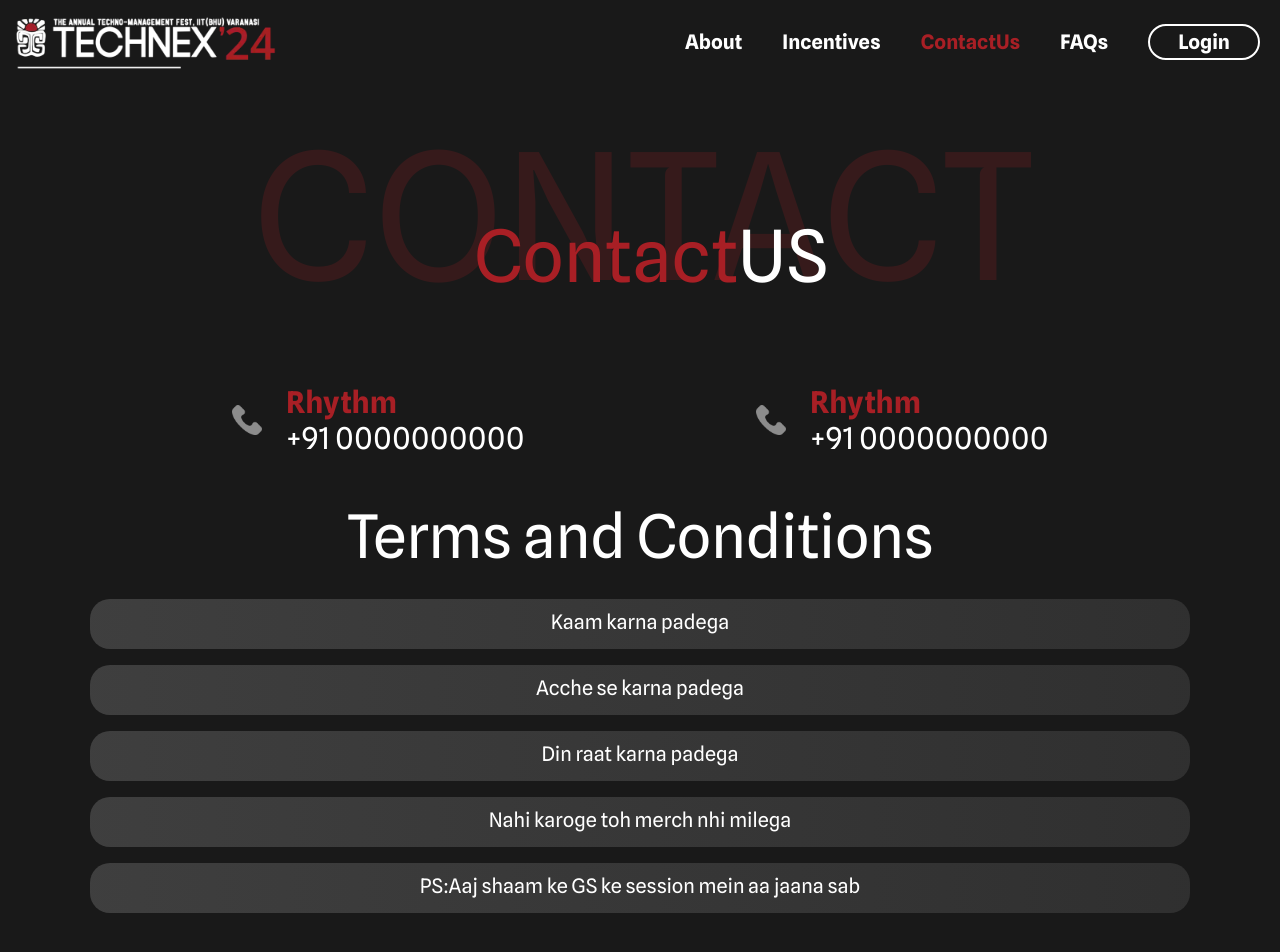
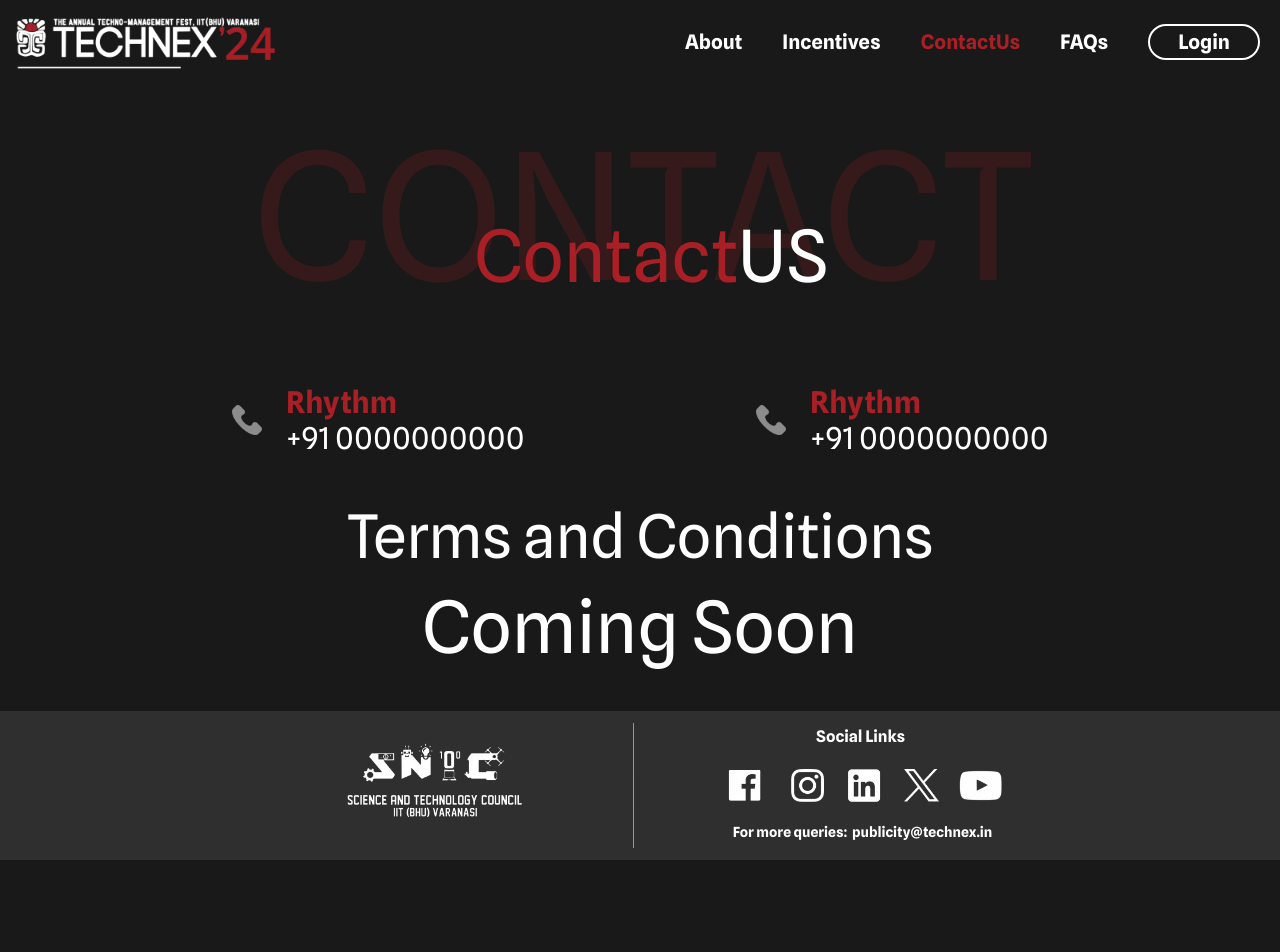
Before and after one commit to technex-iit-bhu/CA_Frontend, a Next.js app: page /contactUsPage in a window 1280 px wide. Shown: the top 952 px of the page. After the commit the page ends 860 px from the top, so only its background shows below. Built offline with nearby package versions, Linux system fonts and the light colour scheme; a web font is replaced by a local one.

Commit message:
Added Coming Soon to Terms and Conditions

```diff
--- a/src/pages/contactUsPage.tsx
+++ b/src/pages/contactUsPage.tsx
@@ -20,11 +20,12 @@ const contactUsPage = () => {
           </span>
         </Center>
       </Box>
-      <Tnc text='Kaam karna padega'></Tnc>
+      {/* <Tnc text='Kaam karna padega'></Tnc>
       <Tnc text='Acche se karna padega'></Tnc>
       <Tnc text='Din raat karna padega'></Tnc>
       <Tnc text='Nahi karoge toh merch nhi milega'></Tnc>
-      <Tnc text='PS:Aaj shaam ke GS ke session mein aa jaana sab'></Tnc>
+      <Tnc text='PS:Aaj shaam ke GS ke session mein aa jaana sab'></Tnc> */}
+      <p className='h-[100%] w-[100%] flex items-center justify-center text-center lg:text-7xl md:text-5xl sm:text-3xl text-2xl'>Coming Soon</p>
       <br />
       <br />
     </div>
```
